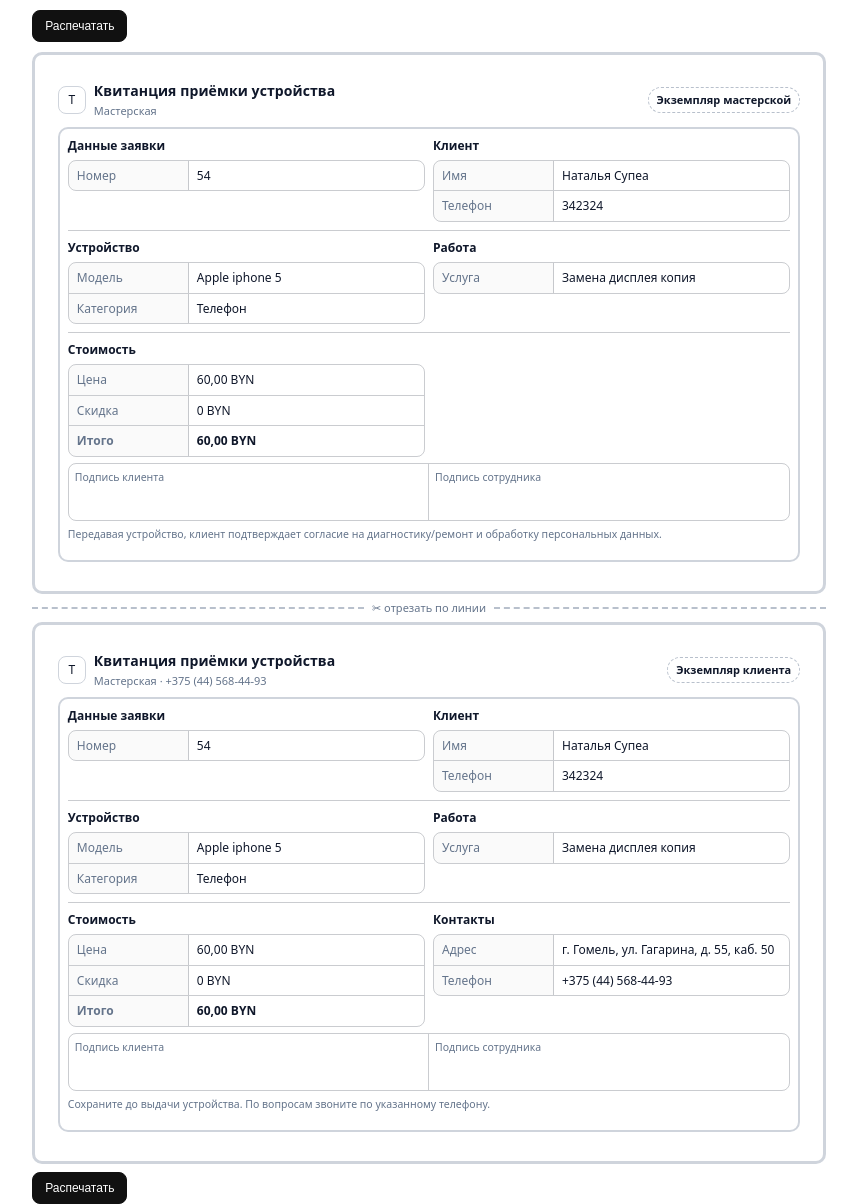
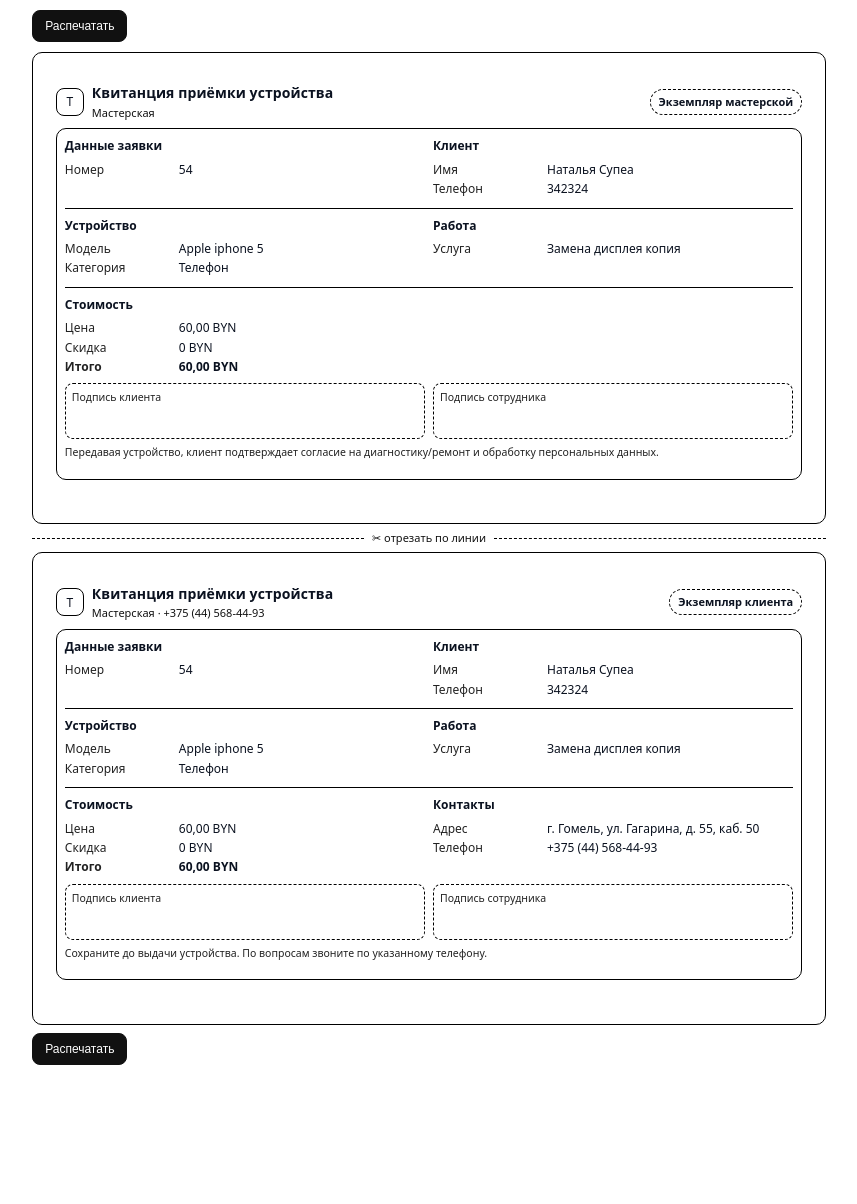
Before and after one commit to yur1on/price_calculator, a Django app: template repairs/templates/admin/repairs/print_receipt.html in a window 1280 px wide. Shown: the whole page, without its empty margins (211-1068 px from the left). After the commit the page ends 1065 px from the top, so only its background shows below. Run offline with Django 5.2, Linux system fonts and the light colour scheme; the template is opened without the code that fills it: values that come from a table or form of the project are taken from there, others are empty; data comes from the database, SQL or seed files in the repository; both versions use the stored data as it was after the commit.

Commit message:
добавлены квитанции3

```diff
--- a/repairs/templates/admin/repairs/print_receipt.html
+++ b/repairs/templates/admin/repairs/print_receipt.html
@@ -8,12 +8,22 @@
 
 <style>
   :root{
-    --ink:#0f172a; --muted:#64748b; --brd:#cfd4dc; --dash:#b8c0cc;
+    /* более контрастные линии для печати */
+    --ink:#0b1220;
+    --muted:#475569;
+    --brd:#000000;   /* было #e5e7eb */
+    --dash:#000000;  /* было #cbd5e1 */
     --radius:10px; --pad:8px;
-    --grid: rgba(15,23,42,.22);
-    --grid-print: rgba(0,0,0,.42);
   }
   *{box-sizing:border-box}
+
+  /* ВАЖНО: не давать браузеру «экономить» цвет при печати */
+  html, body, * {
+    -webkit-print-color-adjust: exact !important;
+    print-color-adjust: exact !important;
+    color-adjust: exact !important; /* для старых движков */
+  }
+
   html,body{height:100%}
   body{
     margin:10px; color:var(--ink);
@@ -23,90 +33,70 @@
 
   .page{width:210mm; max-width:100%; margin:0 auto;}
 
-  /* Внешняя «половинка» листа */
   .half{
     min-height:125mm;
-    padding:7mm 6mm 6mm;
-    border:3px solid var(--brd);
+    padding:8mm 6mm 6mm;
+    border:0.6pt solid var(--brd);      /* pt вместо px */
     border-radius:10px;
     background:#fff;
-    position:relative;
   }
 
-  /* Пунктир «отрезать» между копиями */
   .cutline{display:flex; align-items:center; gap:8px; margin:6px 0;}
-  .cutline .line{flex:1; height:0; border-top:2.5px dashed var(--dash)}
-  .cutline .scissors{font-size:11px; color:var(--muted); white-space:nowrap}
+  .cutline .line{
+    flex:1; height:0; border-top:0.8pt dashed var(--dash); /* толще и чёрный */
+  }
+  .cutline .scissors{font-size:11px; color:#111; white-space:nowrap}
 
-  /* Шапка */
   .header{display:flex; align-items:center; justify-content:space-between; gap:8px; margin-bottom:8px}
   .brand{display:flex; align-items:center; gap:8px}
   .logo{
     width:28px; height:28px; border-radius:8px;
-    border:1.5px solid var(--brd);
-    background:#fff; display:grid; place-items:center; overflow:hidden;
+    border:0.6pt solid var(--brd);
+    background:#fff; display:grid; place-items:center; overflow:hidden
   }
   .logo img{max-width:100%; max-height:100%; object-fit:contain}
   .brand h1{margin:0; font-size:14px; letter-spacing:.1px}
-  .sub{font-size:11px; color:var(--muted); margin-top:1px}
+  .sub{font-size:11px; color:#111; margin-top:1px}
+
   .copy-badge{
-    border:1.5px dashed var(--dash); border-radius:999px;
-    padding:4px 8px; font-weight:700; background:#fff; font-size:11px;
+    border:0.6pt dashed var(--dash);
+    border-radius:999px; padding:4px 8px; font-weight:700; background:#fff; font-size:11px
   }
 
-  /* Блоки-карточки */
   .card{
-    border:2px solid var(--brd);
+    border:0.6pt solid var(--brd);
     border-radius:var(--radius);
-    padding:var(--pad);
-    background:#fff;
-    margin:6px 0;
+    padding:var(--pad); background:#fff; margin:6px 0;
   }
   .grid{display:grid; grid-template-columns:1fr 1fr; gap:8px}
   .section h2{margin:0 0 6px; font-size:12px}
+  dl{margin:0}
+  .row{display:flex; gap:6px; margin:2px 0}
+  .row dt{min-width:108px; color:#222}
+  .row dd{margin:0}
+  .divider{height:0; border-top:0.6pt solid var(--brd); margin:8px 0}
 
-  /* «Ячейки» */
-  dl{margin:0; border:1.6px solid var(--grid); border-radius:8px; overflow:hidden}
-  .row{display:flex; gap:0; margin:0}
-  .row + .row{border-top:1.6px solid var(--grid)}
-  .row dt{
-    min-width:120px; padding:6px 8px;
-    color:var(--muted);
-    border-right:1.6px solid var(--grid);
-    background:rgba(2,6,23,.02);
-  }
-  .row dd{margin:0; padding:6px 8px}
+  .signs{display:grid; grid-template-columns:1fr 1fr; gap:8px; margin-top:6px}
+  .sign{border:0.6pt dashed var(--dash); border-radius:8px; height:56px; padding:6px}
+  .small{font-size:10.5px; color:#222}
 
-  .divider{height:0; border-top:1.8px solid var(--grid); margin:8px 0}
-
-  /* Подписи (общая рамка + перегородка) */
-  .signs{
-    display:grid; grid-template-columns:1fr 1fr; gap:0; margin-top:6px;
-    border:1.8px solid var(--grid); border-radius:8px; overflow:hidden;
-  }
-  .sign{height:56px; padding:6px; border-right:1.8px solid var(--grid)}
-  .sign:last-child{border-right:0}
-  .small{font-size:10.5px; color:var(--muted)}
-
-  /* Панель сверху/снизу для печати */
   .toolbar{margin:8px 0 10px}
   .btn{padding:8px 12px; border-radius:8px; border:1px solid #111; background:#111; color:#fff; text-decoration:none; font-size:12px}
 
   @media print{
-    :root{ --grid: var(--grid-print); }
     @page{size:A4 portrait; margin:8mm}
     body{margin:0}
     .toolbar{display:none!important}
     .page{width:auto}
-    .half{min-height:120mm; page-break-inside:avoid; border-width:3px}
+    .half{min-height:120mm; page-break-inside:avoid}
     .cutline{break-inside:avoid}
   }
 
   @media (max-width:720px){
     .grid{grid-template-columns:1fr}
-    .row dt{min-width:110px}
   }
 </style>
+
 </head>
 <body>
 
@@ -116,7 +106,7 @@
     <button class="btn" onclick="window.print()">Распечатать</button>
   </div>
 
-  <!-- ===== ВЕРХ: Экземпляр мастерской (минимум) ===== -->
+  <!-- ===== ВЕРХНЯЯ ПОЛОВИНА: Экземпляр мастерской (минимум) ===== -->
   <section class="half">
     <header class="header">
       <div class="brand">
@@ -137,7 +127,6 @@
           <h2>Данные заявки</h2>
           <dl>
             <div class="row"><dt>Номер</dt><dd>{{ appointment.id }}</dd></div>
-            {% if appointment.imei %}<div class="row"><dt>IMEI</dt><dd>{{ appointment.imei }}</dd></div>{% endif %}
           </dl>
         </div>
         <div>
@@ -172,7 +161,6 @@
           <h2>Работа</h2>
           <dl>
             <div class="row"><dt>Услуга</dt><dd>{{ appointment.repair_type.name }}</dd></div>
-            <!-- без даты/времени -->
           </dl>
         </div>
       </div>
@@ -188,7 +176,7 @@
             <div class="row"><dt><strong>Итого</strong></dt><dd><strong>{{ appointment.price_final }} BYN</strong></dd></div>
           </dl>
         </div>
-        <!-- контакты для мастерской не показываем -->
+        <!-- блок контактов убран -->
       </div>
 
       <div class="signs">
@@ -209,7 +197,7 @@
     <span class="line"></span>
   </div>
 
-  <!-- ===== НИЗ: Экземпляр клиента ===== -->
+  <!-- ===== НИЖНЯЯ ПОЛОВИНА: Экземпляр клиента ===== -->
   <section class="half">
     <header class="header">
       <div class="brand">
@@ -233,7 +221,6 @@
           <h2>Данные заявки</h2>
           <dl>
             <div class="row"><dt>Номер</dt><dd>{{ appointment.id }}</dd></div>
-            {% if appointment.imei %}<div class="row"><dt>IMEI</dt><dd>{{ appointment.imei }}</dd></div>{% endif %}
           </dl>
         </div>
         <div>
@@ -268,7 +255,6 @@
           <h2>Работа</h2>
           <dl>
             <div class="row"><dt>Услуга</dt><dd>{{ appointment.repair_type.name }}</dd></div>
-            <!-- без даты/времени -->
           </dl>
         </div>
       </div>
```
Also changed, not shown: db.sqlite3.
